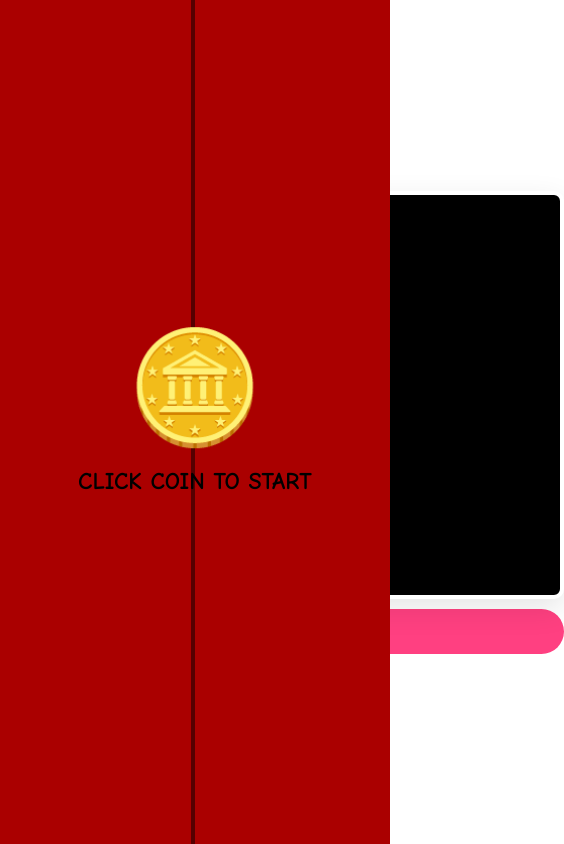
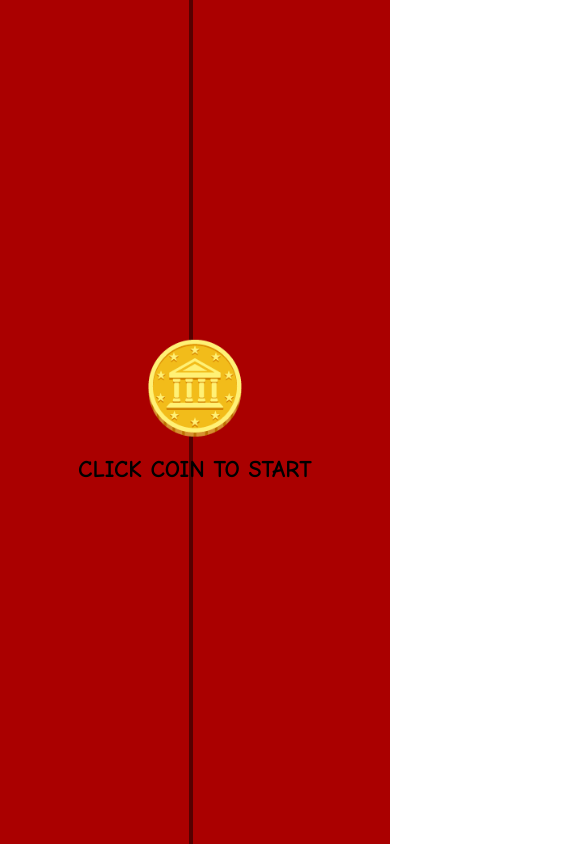
Before and after one commit to garima2508/PhotoBooth, a plain HTML site: page index.html in a window 390 px wide. Shown: the whole page, 564 px wide, since content can reach past the window. Drawn offline with Linux system fonts and the light colour scheme.

Commit message:
Update style.css

```diff
--- a/style.css
+++ b/style.css
@@ -1,11 +1,11 @@
-body { margin: 0; font-family: 'Comic Sans MS', sans-serif; display: flex; justify-content: center; align-items: center; min-height: 100vh; overflow: hidden; }
+body { margin: 0; font-family: 'Comic Sans MS', sans-serif; display: flex; justify-content: center; align-items: center; min-height: 100vh; overflow-x: hidden; }
 
 /* SKY & CLOUDS */
 .sky-background { position: fixed; inset: 0; background: linear-gradient(#87CEEB, #E0F7FA); z-index: -1; }
-.cloud { position: absolute; background: white; border-radius: 100px; width: 200px; height: 60px; opacity: 0.8; }
+.cloud { position: absolute; background: white; border-radius: 100px; width: 150px; height: 50px; opacity: 0.8; }
 .cloud::after, .cloud::before { content: ''; position: absolute; background: white; border-radius: 50%; }
-.cloud::after { width: 100px; height: 100px; top: -50px; left: 30px; }
-.cloud::before { width: 80px; height: 80px; top: -30px; left: 90px; }
+.cloud::after { width: 80px; height: 80px; top: -40px; left: 20px; }
+.cloud::before { width: 60px; height: 60px; top: -20px; left: 70px; }
 .cloud1 { top: 10%; animation: move 20s linear infinite; }
 .cloud2 { top: 40%; animation: move 35s linear infinite reverse; }
 .cloud3 { top: 70%; animation: move 25s linear infinite; }
@@ -13,46 +13,59 @@ body { margin: 0; font-family: 'Comic Sans MS', sans-serif; display: flex; justi
 
 /* CURTAINS */
 #entry-screen { position: fixed; inset: 0; z-index: 2000; display: flex; justify-content: center; align-items: center; }
-.curtain { position: absolute; top: 0; width: 50%; height: 100%; background: #a00; z-index: 2001; transition: transform 1.5s ease-in-out; }
+.curtain { position: absolute; top: 0; width: 50.5%; height: 100%; background: #a00; z-index: 2001; transition: transform 1.5s ease-in-out; }
 .curtain.left { left: 0; border-right: 4px solid #500; }
 .curtain.right { right: 0; border-left: 4px solid #500; }
 .open .left { transform: translateX(-100%); }
 .open .right { transform: translateX(100%); }
 .coin-container { z-index: 2002; cursor: pointer; text-align: center; }
-.coin { font-size: 100px; animation: bounce 2s infinite; }
+.coin { font-size: 80px; animation: bounce 2s infinite; }
 @keyframes bounce { 0%, 100% { transform: scale(1); } 50% { transform: scale(1.1); } }
 
 /* UI BOXES */
-.card { background: rgba(255, 255, 255, 0.95); border-radius: 20px; padding: 20px; box-shadow: 0 10px 30px rgba(0,0,0,0.1); border: 4px solid #fff; }
-.main-layout { display: flex; gap: 20px; }
-.booth-box { position: relative; width: 480px; height: 360px; background: #000; border-radius: 10px; overflow: hidden; }
+.container { width: 100%; padding: 10px; display: flex; justify-content: center; box-sizing: border-box; }
+.main-layout { display: flex; gap: 20px; flex-direction: row; align-items: flex-start; }
+.card { background: rgba(255, 255, 255, 0.95); border-radius: 20px; padding: 15px; box-shadow: 0 10px 30px rgba(0,0,0,0.1); border: 4px solid #fff; }
+.booth-box { position: relative; width: 480px; height: 360px; background: #000; border-radius: 15px; overflow: hidden; box-shadow: 0 0 20px rgba(0,0,0,0.5); }
 #webcam { width: 100%; height: 100%; object-fit: cover; }
 
-/* FILTERS */
-.filter-grid { display: grid; grid-template-columns: 1fr 1fr; gap: 10px; }
-.filter-item { cursor: pointer; text-align: center; font-size: 12px; }
-.filter-preview { width: 60px; height: 60px; border-radius: 10px; margin-bottom: 5px; border: 3px solid #ddd; }
+/* FILTERS & STICKERS */
+.filter-grid { display: grid; grid-template-columns: 1fr 1fr; gap: 8px; }
+.filter-item { cursor: pointer; text-align: center; font-size: 11px; }
+.filter-preview { width: 50px; height: 50px; border-radius: 10px; margin-bottom: 5px; border: 3px solid #ddd; }
 .filter-item.active .filter-preview { border-color: #ff4081; }
 .bw { filter: grayscale(1); background: #888; }
 .vintage { filter: sepia(1); background: #704214; }
 .vibrant { filter: saturate(2); background: #ff4081; }
 
-/* STICKERS */
+.sticker-menu button { font-size: 24px; padding: 5px; margin: 2px; cursor: pointer; border: none; background: none; }
+
+/* STICKER ELEMENTS */
 #sticker-overlay { position: absolute; inset: 0; pointer-events: none; z-index: 10; }
-.sticker-wrapper { position: absolute; pointer-events: auto; cursor: move; z-index: 15; }
-.handle { position: absolute; width: 12px; height: 12px; border-radius: 50%; border: 1px solid #000; }
+.sticker-wrapper { position: absolute; pointer-events: auto; touch-action: none; cursor: move; z-index: 15; }
+.handle { position: absolute; width: 14px; height: 14px; border-radius: 50%; border: 1px solid #000; }
 .rotate-handle { top: -20px; left: 50%; background: gold; transform: translateX(-50%); }
 .resize-handle { bottom: -5px; right: -5px; background: white; }
 
 /* RESULTS */
-#result-area { text-align: center; z-index: 100; }
-#strip-canvas { border: 15px solid white; background: white; max-height: 80vh; box-shadow: 0 20px 40px rgba(0,0,0,0.3); }
-.actions { margin-top: 15px; display: flex; justify-content: center; gap: 20px; }
-.actions button { padding: 12px 30px; border-radius: 50px; border: none; font-weight: bold; cursor: pointer; font-size: 16px; }
+#result-area { text-align: center; z-index: 100; padding: 20px; }
+#strip-canvas { border: 10px solid white; background: white; max-width: 90vw; max-height: 70vh; box-shadow: 0 20px 40px rgba(0,0,0,0.3); }
+.actions { margin-top: 15px; display: flex; justify-content: center; gap: 10px; }
+.actions button { padding: 10px 20px; border-radius: 50px; border: none; font-weight: bold; cursor: pointer; font-size: 14px; }
 .save-btn { background: #2ecc71; color: white; }
 .retake-btn { background: #e74c3c; color: white; }
 
-#countdown { position: absolute; top: 50%; left: 50%; transform: translate(-50%, -50%); font-size: 80px; color: gold; text-shadow: 3px 3px 0 #000; z-index: 100; font-weight: bold;}
+#countdown { position: absolute; top: 50%; left: 50%; transform: translate(-50%, -50%); font-size: 60px; color: gold; text-shadow: 2px 2px 0 #000; z-index: 100; font-weight: bold;}
 #flash { position: absolute; inset: 0; background: white; z-index: 150; }
-#start-btn { width: 100%; margin-top: 10px; padding: 15px; background: #ff4081; color: white; border: none; border-radius: 50px; font-weight: bold; cursor: pointer; }
+#start-btn { width: 100%; margin-top: 10px; padding: 15px; background: #ff4081; color: white; border: none; border-radius: 50px; font-weight: bold; cursor: pointer; font-size: 16px; }
 .hidden { display: none !important; }
+
+/* MOBILE RESPONSIVE QUERIES */
+@media (max-width: 768px) {
+    .main-layout { flex-direction: column; align-items: center; }
+    .sidebar { width: 90%; order: 2; }
+    .booth-column { width: 90%; order: 1; }
+    .booth-box { width: 100%; height: auto; aspect-ratio: 4/3; }
+    .filter-grid { grid-template-columns: repeat(4, 1fr); }
+    .filter-preview { width: 45px; height: 45px; }
+}
```
